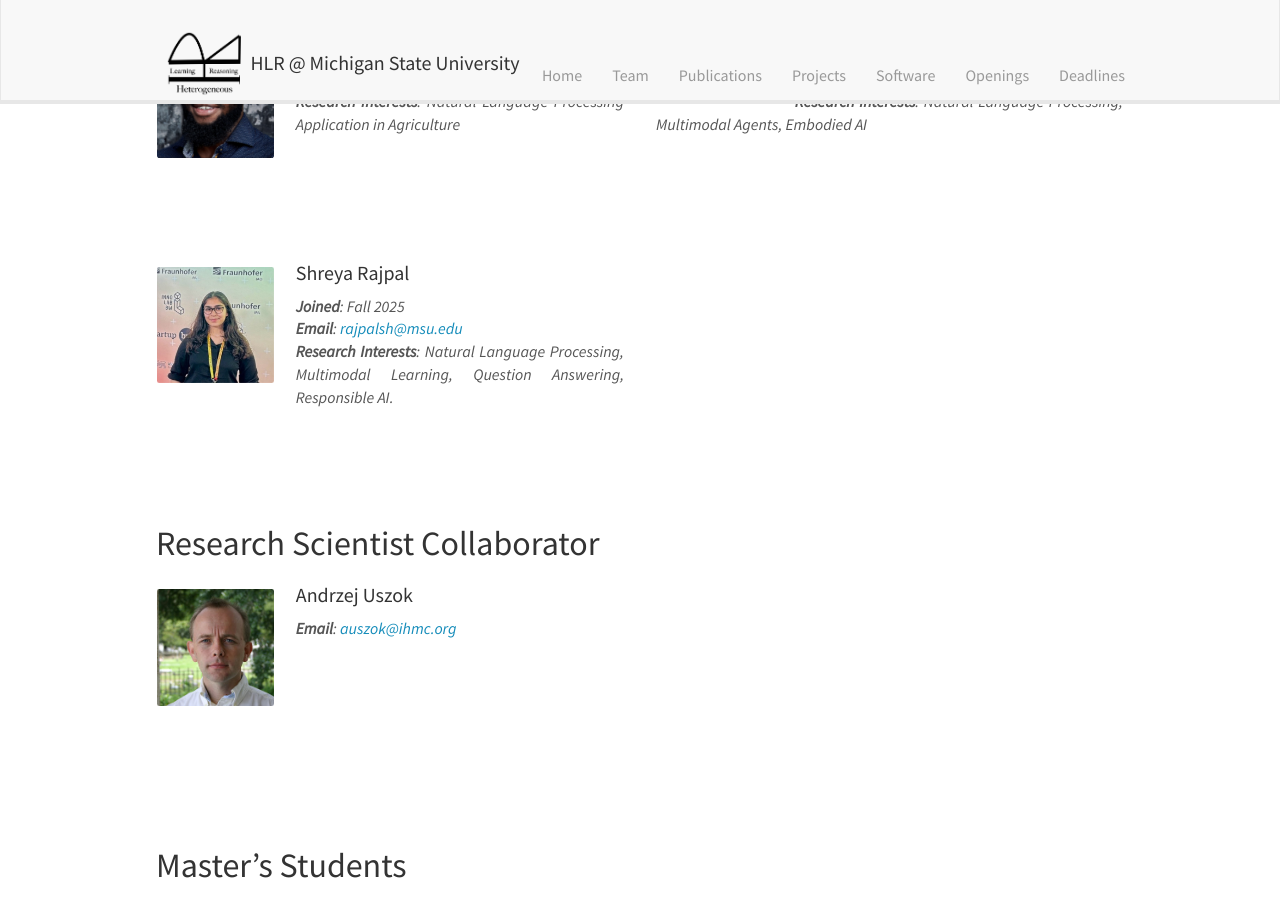
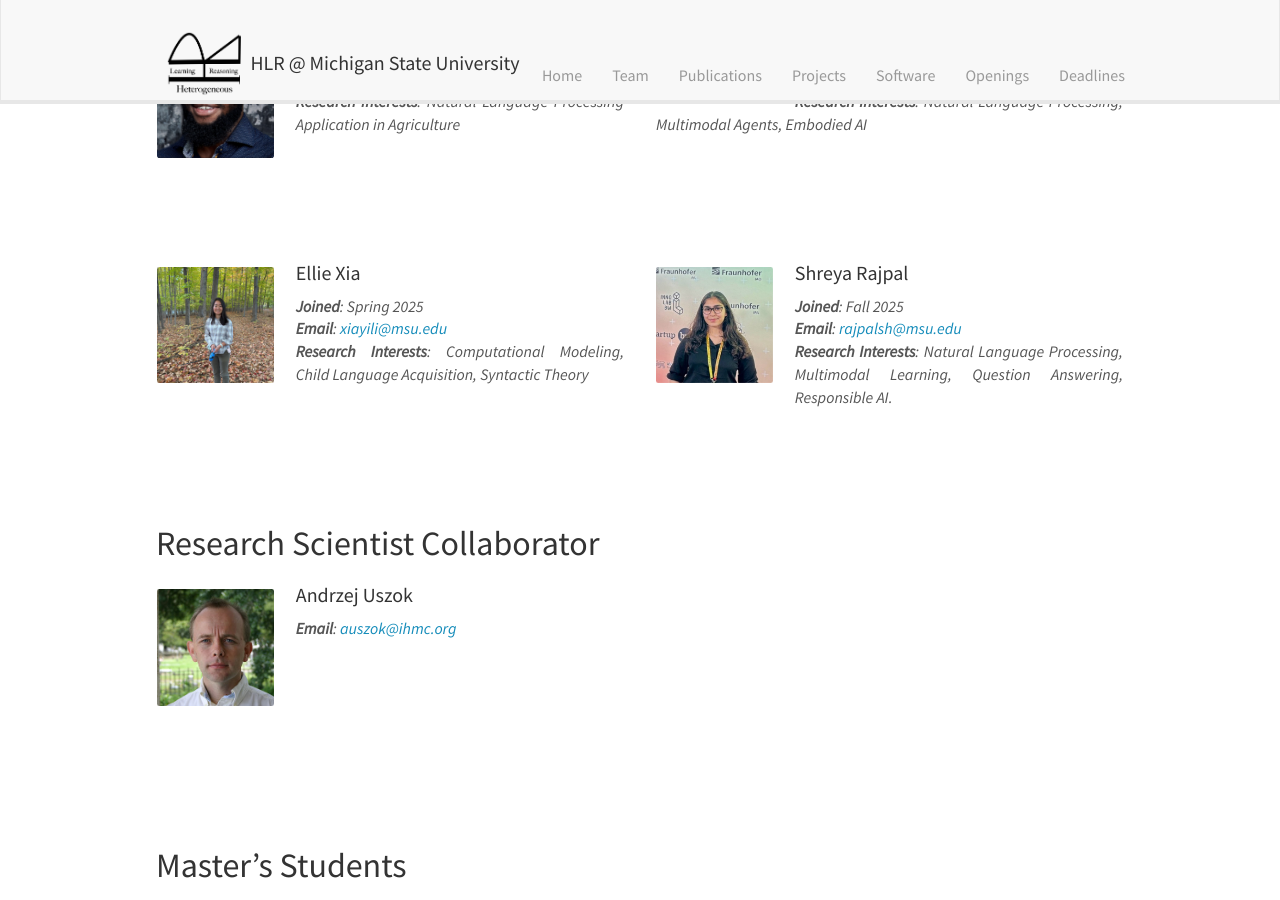
Before and after one commit to HLR/HLR.github.io, a Jekyll site: the page built from _pages/team.md, in a window 1280 px wide and 900 px high, scrolled down 1259 px. Built offline with Jekyll 4.4.1, drawn with Linux system fonts in a browser that asks for light colours; nearby versions of some CDN libraries.

Commit message:
Add: Ellie in Teams

```diff
--- a/_data/phd_students.yml
+++ b/_data/phd_students.yml
@@ -68,6 +68,13 @@
   webpage: https://www.egr.msu.edu/~matiany3/
   joined: Fall 2024
 
+- name: Ellie Xia
+  photo: elliexia.jpeg
+  research_interest: Computational Modeling, Child Language Acquisition, Syntactic Theory
+  email: xiayili@msu.edu
+  webpage: https://elliexia.wordpress.com/
+  joined: Spring 2025
+
 - name: Shreya Rajpal
   photo: Shreya_Rajpal.png
   research_interest: Natural Language Processing, Multimodal Learning, Question Answering, Responsible AI.
```
Also changed, not shown: images/profiles/elliexia.jpeg (added), 1 other file.
